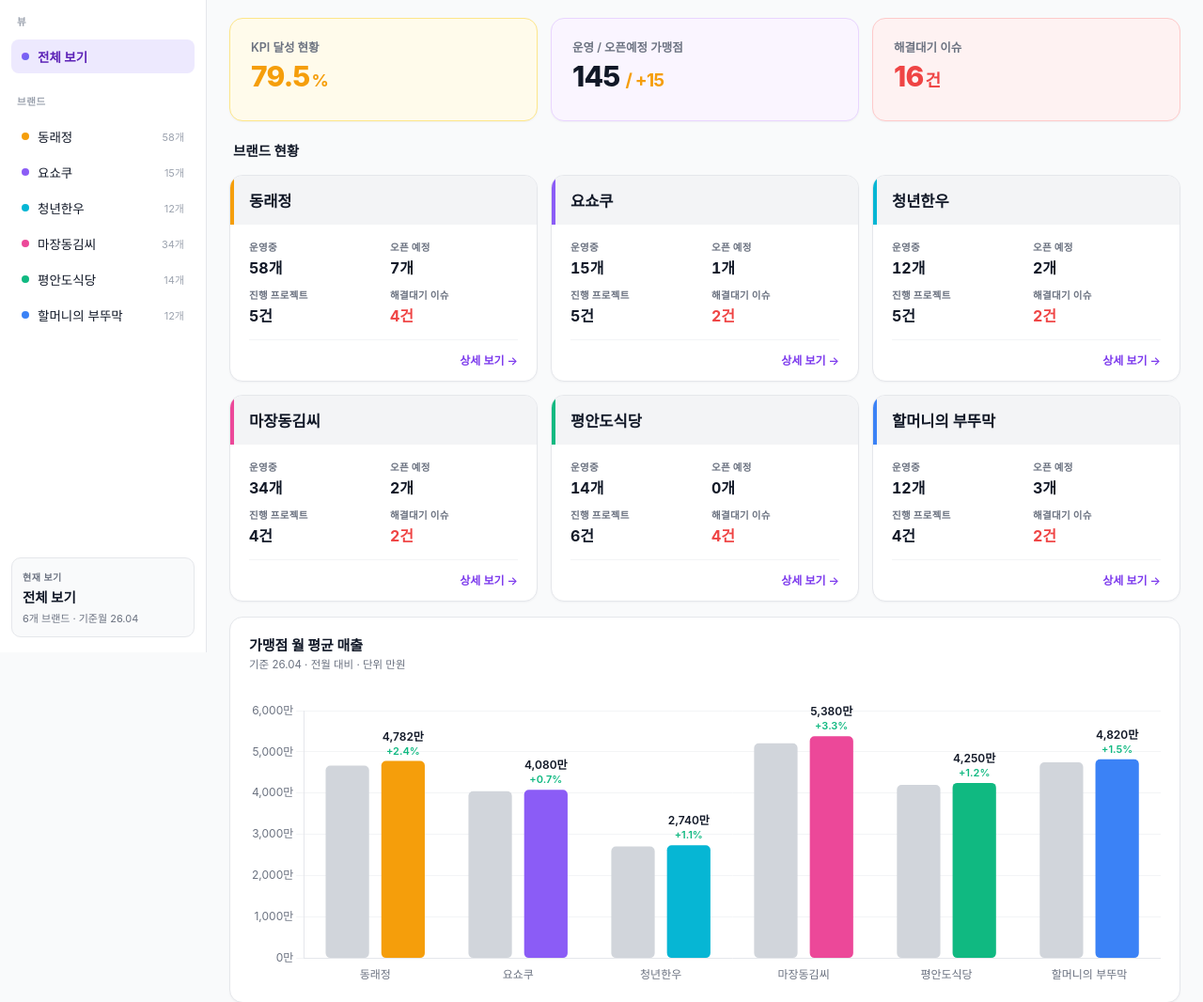
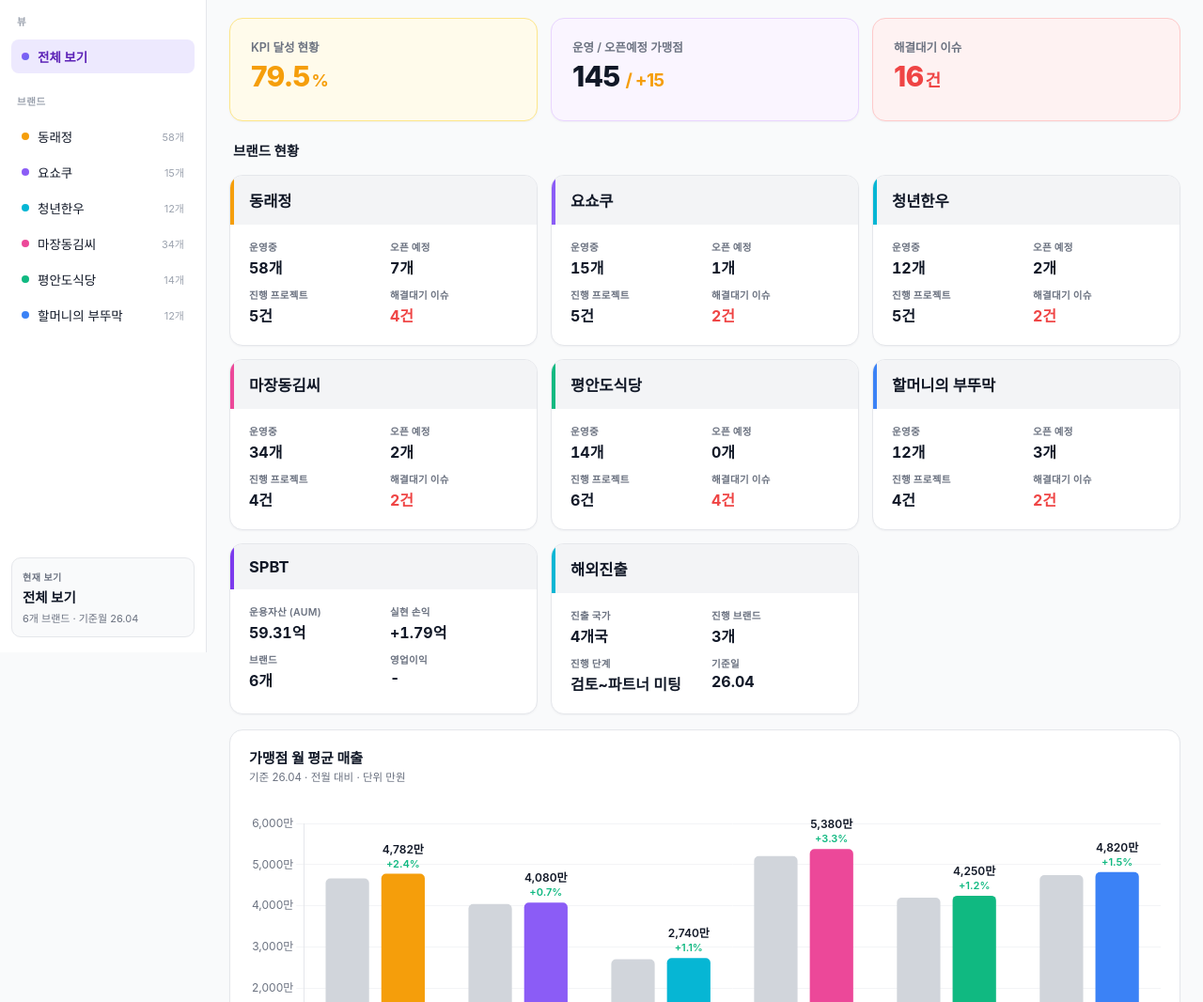
Before and after one commit to dasoooni/spbt_brand, a Flask app: page / in a window 1280 px wide. Shown: the part 69-1135 px from the top of the page at 94% size. Run offline with Flask 3, Linux system fonts and the light colour scheme.

Commit message:
feat: SPBT/해외진출 특수 카드 추가 + 카드 디자인 통일 + CTA 텍스트 제거
- 브랜드 카드 그리드 끝에 SPBT/해외진출 카드 추가
- 두 특수 카드는 일반 카드와 동일 스타일 (좌측 컬러 라인만 다름)
- 모든 카드의 '상세 보기 →' CTA 텍스트 제거
- SPBT: 운용자산(AUM) 59.31억 / 실현 손익 +1.79억 / 브랜드 6개 / 영업이익(TBD)
- SPBT 카드 클릭 시 https://spbt-dashboard.vercel.app/ 새 탭 열림
- 해외진출 카드 클릭 시 모달로 4개국 진출 현황 표시

```diff
--- a/app.py
+++ b/app.py
@@ -584,6 +584,66 @@ def _sidebar_sorted(brands):
     return sorted(brands, key=lambda b: SIDEBAR_ORDER.index(b["code"]) if b["code"] in SIDEBAR_ORDER else 999)
 
 
+# ============ 특수 카드 (SPBT / 해외진출) ============
+# 일반 브랜드 카드 그리드 끝에 함께 표시되는 별도 정보 카드
+
+SPECIAL_CARDS = [
+    {
+        "code": "SPBT",
+        "name": "SPBT",
+        "subtitle": "프랜차이즈 M&A · 운영",
+        "accent": "#7C3AED",
+        "stats": [
+            {"label": "운용자산 (AUM)", "value": "59.31억"},
+            {"label": "실현 손익",      "value": "+1.79억"},
+            {"label": "브랜드",         "value": ""},   # 자동 채움 (브랜드 수)
+            {"label": "영업이익",       "value": "-"},  # TODO: 사용자 알려주면 입력
+        ],
+        "click_action": "external",
+        "external_url": "https://spbt-dashboard.vercel.app/",
+        "cta_label": "SPBT 대시보드 →",
+    },
+    {
+        "code": "GLOBAL",
+        "name": "해외진출",
+        "subtitle": "Global Expansion",
+        "accent": "#06B6D4",
+        "stats": [
+            {"label": "진출 국가", "value": "4개국"},
+            {"label": "진행 브랜드", "value": "3개"},
+            {"label": "진행 단계", "value": "검토~파트너 미팅"},
+            {"label": "기준일", "value": "26.04"},
+        ],
+        "click_action": "modal",
+        "modal": {
+            "title": "해외진출 현황",
+            "subtitle": "4개 국가 · 3개 브랜드",
+            "countries": [
+                {"name": "일본",       "status": "비즈니스 투어 완료",  "brands": ["동래정", "할머니의 부뚜막"], "stage": "파트너 미팅 중"},
+                {"name": "홍콩",       "status": "손익 시뮬레이션",     "brands": ["할머니의 부뚜막"],          "stage": "재무 검토"},
+                {"name": "베트남",     "status": "현지 컨택",           "brands": ["할머니의 부뚜막"],          "stage": "초기 검토"},
+                {"name": "말레이시아", "status": "브랜드 소개서 완료",  "brands": ["SPBT 통합"],               "stage": "사전 검토"},
+            ],
+        },
+        "cta_label": "진출 현황 보기 →",
+    },
+]
+
+
+def _fill_special_stats(special_cards, kpi, brand_count):
+    """SPBT 카드의 동적 통계 값 채우기"""
+    cards = []
+    for c in special_cards:
+        card = {**c, "stats": [s.copy() for s in c["stats"]]}
+        if card["code"] == "SPBT":
+            # stats 항목 중 label==브랜드 인 것만 자동으로 채움
+            for s in card["stats"]:
+                if s["label"] == "브랜드":
+                    s["value"] = f"{brand_count}개"
+        cards.append(card)
+    return cards
+
+
 @app.route("/")
 def index():
     return render_template("index.html")
@@ -614,17 +674,20 @@ def api_portfolio():
             })
     all_issues.sort(key=lambda x: (priority_order.get(x["priority"], 9), status_order.get(x["status"], 9)))
 
+    main_kpi = {
+        "avg_kpi": avg_kpi,
+        "avg_kpi_color": _kpi_color(avg_kpi),
+        "total_projects": total_projects,
+        "total_opening": total_opening,
+        "total_issues": total_issues,
+        "total_stores": total_stores,
+    }
+
     return jsonify({
         "month_labels": MONTH_LABELS,
-        "main_kpi": {
-            "avg_kpi": avg_kpi,
-            "avg_kpi_color": _kpi_color(avg_kpi),
-            "total_projects": total_projects,
-            "total_opening": total_opening,
-            "total_issues": total_issues,
-            "total_stores": total_stores,
-        },
+        "main_kpi": main_kpi,
         "brands": brand_summaries,
+        "special_cards": _fill_special_stats(SPECIAL_CARDS, main_kpi, len(BRANDS)),
         "chart_kpi": [{"name": b["name"], "kpi": b["kpi"], "color": _kpi_color(b["kpi"]), "accent": b["accent"]} for b in sorted_brands],
         "chart_pipeline": [{"name": b["name"], "opening": b["pipeline"]["오픈예정"], "opened": b["pipeline"]["오픈완료"]} for b in sorted_brands],
         "chart_franchise_avg_rev": {
--- a/static/script.js
+++ b/static/script.js
@@ -247,7 +247,7 @@ async function loadPortfolio(data) {
         },
     ]);
 
-    renderBrandCards(d.brands);
+    renderBrandCards(d.brands, d.special_cards || []);
 
     // ⓪ 가맹점 월 평균 매출 (전전월 vs 전월)
     const fr = d.chart_franchise_avg_rev;
@@ -374,7 +374,7 @@ async function loadPortfolio(data) {
     renderIssuesTable('issuesTable', d.issues, true);
 }
 
-function renderBrandCards(brands) {
+function renderBrandCards(brands, specialCards = []) {
     const grid = document.getElementById('brandCardGrid');
     grid.innerHTML = '';
     brands.forEach(b => {
@@ -393,13 +393,59 @@ function renderBrandCards(brands) {
                 <div><div class="brand-stat-label">진행 프로젝트</div><div class="brand-stat-value">${b.projects_count}건</div></div>
                 <div><div class="brand-stat-label">해결대기 이슈</div><div class="brand-stat-value" style="color:${b.issues_count > 0 ? 'var(--danger)' : 'var(--text)'}">${b.issues_count}건</div></div>
             </div>
-            <div class="brand-card-foot">
-                <span class="brand-card-cta">상세 보기 →</span>
-            </div>
         `;
         div.addEventListener('click', () => setView('brand', b.code));
         grid.appendChild(div);
     });
+    // 특수 카드 (SPBT · 해외진출) — 일반 카드와 동일 스타일
+    specialCards.forEach(c => grid.appendChild(buildSpecialCard(c)));
+}
+
+function buildSpecialCard(c) {
+    const div = document.createElement('div');
+    div.className = 'brand-card';
+    div.style.setProperty('--accent', c.accent);
+    const statsHtml = c.stats.map(s => `
+        <div><div class="brand-stat-label">${s.label}</div><div class="brand-stat-value">${s.value || '-'}</div></div>
+    `).join('');
+    div.innerHTML = `
+        <div class="brand-card-head">
+            <div>
+                <div class="brand-card-title">${c.name}</div>
+            </div>
+        </div>
+        <div class="brand-card-stats">${statsHtml}</div>
+    `;
+    div.addEventListener('click', () => {
+        if (c.click_action === 'external') {
+            if (c.external_url) {
+                window.open(c.external_url, '_blank', 'noopener');
+            } else {
+                openModal({
+                    title: c.name,
+                    sub: '외부 링크 준비 중',
+                    bodyHtml: '<div class="modal-empty">외부 대시보드 URL이 아직 설정되지 않았습니다.<br>관리자에게 문의해주세요.</div>',
+                });
+            }
+        } else if (c.click_action === 'modal' && c.modal) {
+            openGlobalModal(c.modal);
+        }
+    });
+    return div;
+}
+
+function openGlobalModal(m) {
+    let rows = '<table class="issues-table"><thead><tr><th>국가</th><th>진행 단계</th><th>진행 브랜드</th><th>상태</th></tr></thead><tbody>';
+    m.countries.forEach(co => {
+        rows += `<tr>
+            <td><b>${co.name}</b></td>
+            <td>${co.stage}</td>
+            <td>${co.brands.join(', ')}</td>
+            <td><span class="badge badge-status-진행중">${co.status}</span></td>
+        </tr>`;
+    });
+    rows += '</tbody></table>';
+    openModal({ title: m.title, sub: m.subtitle, bodyHtml: rows });
 }
 
 function renderIssueStats(elemId, projectCount, issueCount) {
--- a/static/style.css
+++ b/static/style.css
@@ -517,7 +517,7 @@ button { font-family: inherit; cursor: pointer; }
     display: grid;
     grid-template-columns: 1fr 1fr;
     gap: 10px 14px;
-    padding: 16px 20px 0;
+    padding: 16px 20px 20px;
 }
 .brand-stat-label {
     font-size: 10.5px;
@@ -547,6 +547,8 @@ button { font-family: inherit; cursor: pointer; }
     color: var(--primary);
     font-size: 12px;
 }
+
+/* 특수 카드(SPBT/해외진출)도 일반 브랜드 카드와 동일한 스타일 — 좌측 라인 컬러만 다름 */
 
 /* =============== Chart cards =============== */
 .chart-grid { display: grid; gap: 14px; }
--- a/templates/index.html
+++ b/templates/index.html
@@ -4,7 +4,7 @@
     <meta charset="UTF-8" />
     <meta name="viewport" content="width=device-width, initial-scale=1.0" />
     <title>SPBT 운영 관리 · 멀티 브랜드 대시보드</title>
-    <link rel="stylesheet" href="{{ url_for('static', filename='style.css') }}?v=20260514x" />
+    <link rel="stylesheet" href="{{ url_for('static', filename='style.css') }}?v=20260515c" />
     <script src="https://cdn.jsdelivr.net/npm/chart.js@4.4.1/dist/chart.umd.min.js"></script>
 </head>
 <body>
@@ -192,6 +192,6 @@
         </div>
     </div>
 
-    <script src="{{ url_for('static', filename='script.js') }}?v=20260514x"></script>
+    <script src="{{ url_for('static', filename='script.js') }}?v=20260515c"></script>
 </body>
 </html>
```
